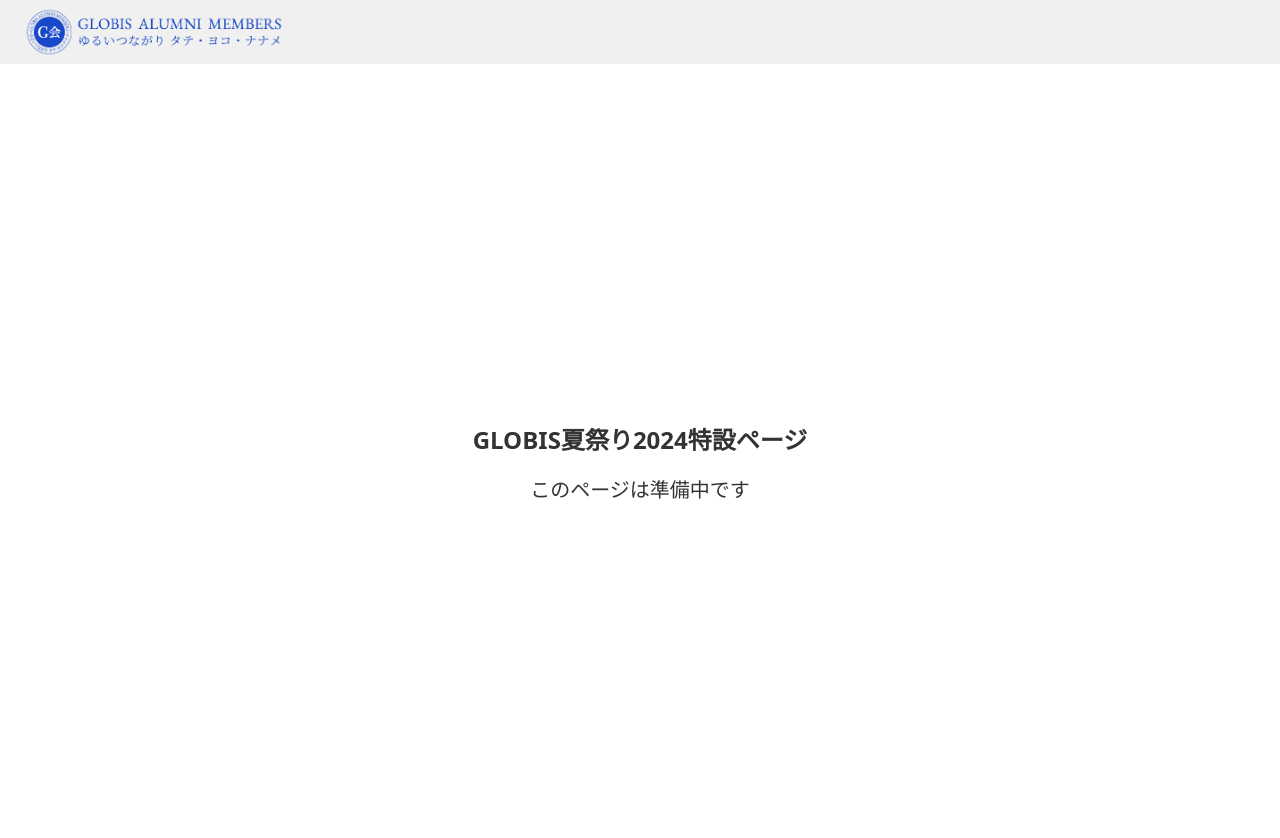
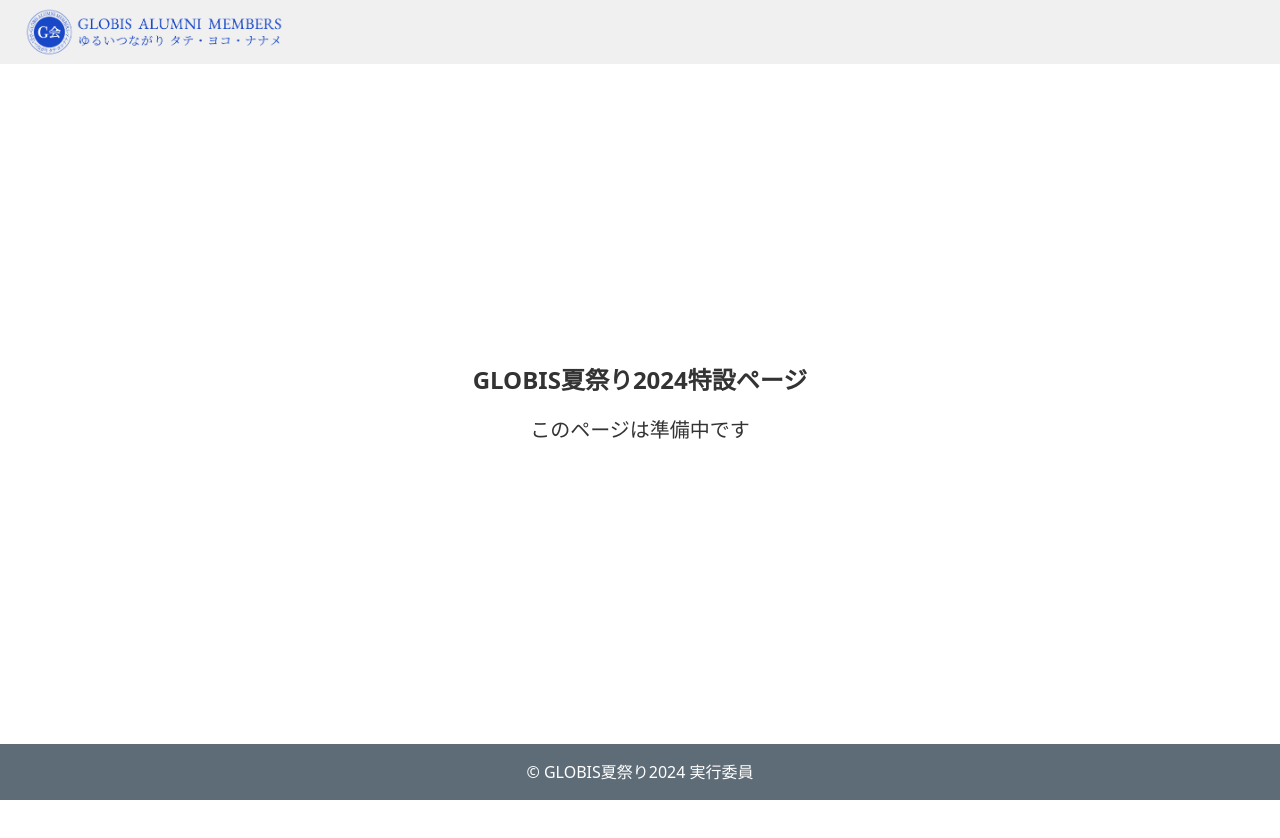
Before and after one commit to RYOTA-F/globis-summer-festival-2024, a Next.js app: page / in a window 1280 px wide. Shown: the top 838 px of the page. After the commit the page ends 800 px from the top, so only its background shows below. Built offline with nearby package versions, Linux system fonts and the light colour scheme.

Commit message:
:sparkles: Footer 実装

```diff
--- a/src/app/layout.tsx
+++ b/src/app/layout.tsx
@@ -1,6 +1,7 @@
 import type { Metadata } from 'next'
 import { SITE } from '@/constants/global'
 import { Header } from '@/components/Header/Header'
+import { Footer } from '@/components/Footer/Footer'
 import './globals.css'
 
 export const metadata: Metadata = {
@@ -21,6 +22,7 @@
       <body>
         <Header />
         {children}
+        <Footer />
       </body>
     </html>
   )
--- a/src/app/page.tsx
+++ b/src/app/page.tsx
@@ -2,7 +2,7 @@
 
 export default function Home() {
   return (
-    <main className="flex items-center justify-center h-[100vh] text-t">
+    <main className="flex items-center justify-center h-[calc(100vh-120px)] text-t">
       <div className="justify-center">
         <h1 className="text-2xl font-bold">{SITE.TITLE}特設ページ</h1>
         <h2 className="flex justify-center mt-5 text-xl ">
--- /dev/null
+++ b/src/components/Footer/Footer.tsx
@@ -0,0 +1,14 @@
+import { SITE } from '../../constants/global'
+
+export const ARIA_LABEL = 'footer' as const
+
+export function Footer() {
+  return (
+    <footer
+      className="flex justify-center items-center bg-footer text-white py-4"
+      aria-label={ARIA_LABEL}
+    >
+      <p>&copy; {SITE.COPY}</p>
+    </footer>
+  )
+}
--- a/src/constants/global.ts
+++ b/src/constants/global.ts
@@ -1,5 +1,7 @@
 const TITLE = 'GLOBIS夏祭り2024' as const
+const COPY = `${TITLE} 実行委員` as const
 
 export const SITE = {
-  TITLE: TITLE,
+  TITLE,
+  COPY,
 } as const
--- /dev/null
+++ b/src/constants/text.ts
@@ -0,0 +1 @@
+export const TEXT = {} as const
--- a/tailwind.config.ts
+++ b/tailwind.config.ts
@@ -11,6 +11,7 @@
     extend: {
       colors: {
         t: '#333333',
+        footer: '#5e6c77',
       },
     },
   },
```
Also changed, not shown: 2 other files (tests, documents, lock files or other folders).
